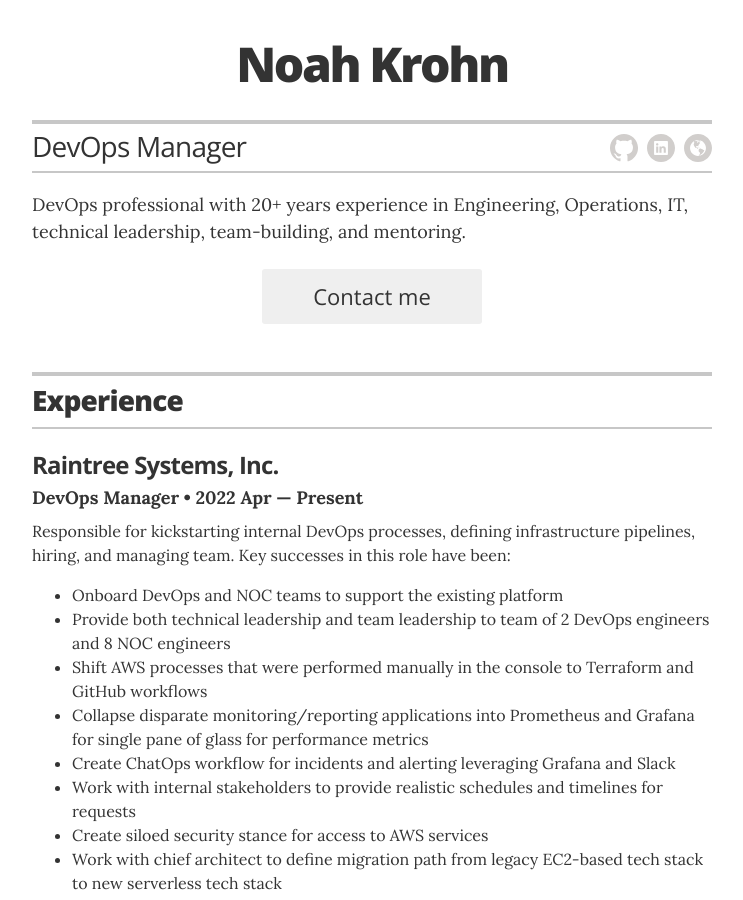
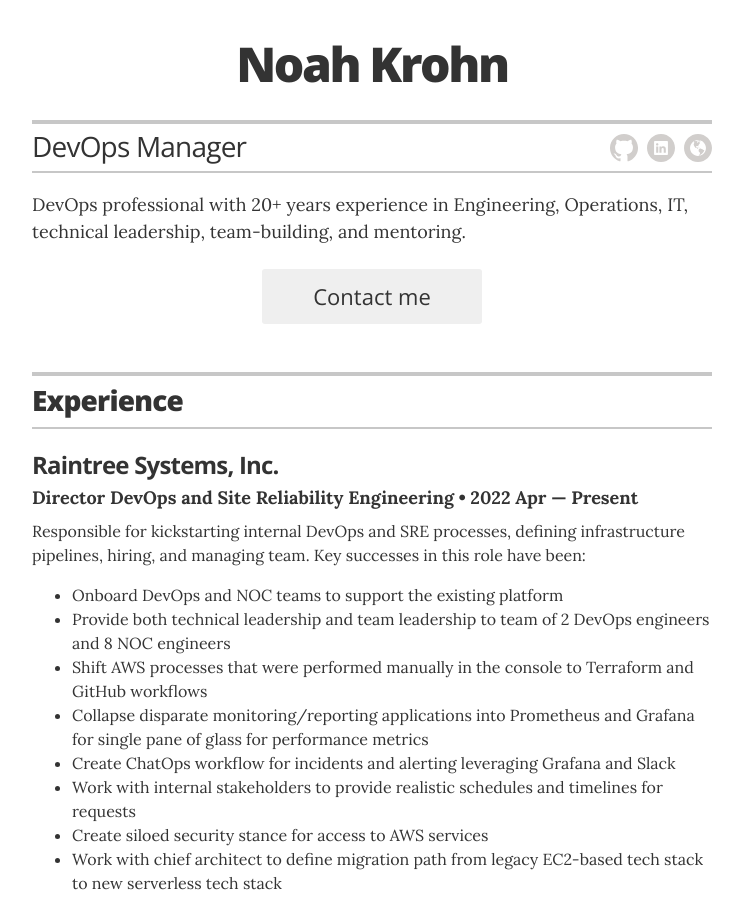
Before and after one commit to noahkrohn/noahkrohn.dev, a Jekyll site: the page built from docs/index.html, in a window 1280 px wide and 900 px high. Shown: the whole window, without its empty margins (268-1011 px from the left). Built offline with Jekyll 4.4.1, drawn with Linux system fonts in a browser that asks for light colours.

Commit message:
Update experience.yml

```diff
--- a/docs/_data/experience.yml
+++ b/docs/_data/experience.yml
@@ -1,9 +1,9 @@
 # Jobs
 # Raintree Systems
 - company: Raintree Systems, Inc.
-  position: DevOps Manager
+  position: Director DevOps and Site Reliability Engineering
   duration: 2022 Apr &mdash; Present
-  summary: Responsible for kickstarting internal DevOps processes, defining infrastructure pipelines, hiring, and managing team. Key successes in this role have been&#58;<ul class="resume-item-list"><li>Onboard DevOps and NOC teams to support the existing platform</li><li>Provide both technical leadership and team leadership to team of 2 DevOps engineers and 8 NOC engineers</li><li>Shift AWS processes that were performed manually in the console to Terraform and GitHub workflows</li><li>Collapse disparate monitoring/reporting applications into Prometheus and Grafana for single pane of glass for performance metrics</li><li>Create ChatOps workflow for incidents and alerting leveraging Grafana and Slack</li><li>Work with internal stakeholders to provide realistic schedules and timelines for requests</li><li>Create siloed security stance for access to AWS services</li><li>Work with chief architect to define migration path from legacy EC2-based tech stack to new serverless tech stack</li><li>Create Terraform module repositories to allow developer onboarding of AWS resources using DevOps-provided processes</li></ul>
+  summary: Responsible for kickstarting internal DevOps and SRE processes, defining infrastructure pipelines, hiring, and managing team. Key successes in this role have been&#58;<ul class="resume-item-list"><li>Onboard DevOps and NOC teams to support the existing platform</li><li>Provide both technical leadership and team leadership to team of 2 DevOps engineers and 8 NOC engineers</li><li>Shift AWS processes that were performed manually in the console to Terraform and GitHub workflows</li><li>Collapse disparate monitoring/reporting applications into Prometheus and Grafana for single pane of glass for performance metrics</li><li>Create ChatOps workflow for incidents and alerting leveraging Grafana and Slack</li><li>Work with internal stakeholders to provide realistic schedules and timelines for requests</li><li>Create siloed security stance for access to AWS services</li><li>Work with chief architect to define migration path from legacy EC2-based tech stack to new serverless tech stack</li><li>Create Terraform module repositories to allow developer onboarding of AWS resources using DevOps-provided processes</li></ul>
 
 # S&P Global
 - company: S&P Global
```
